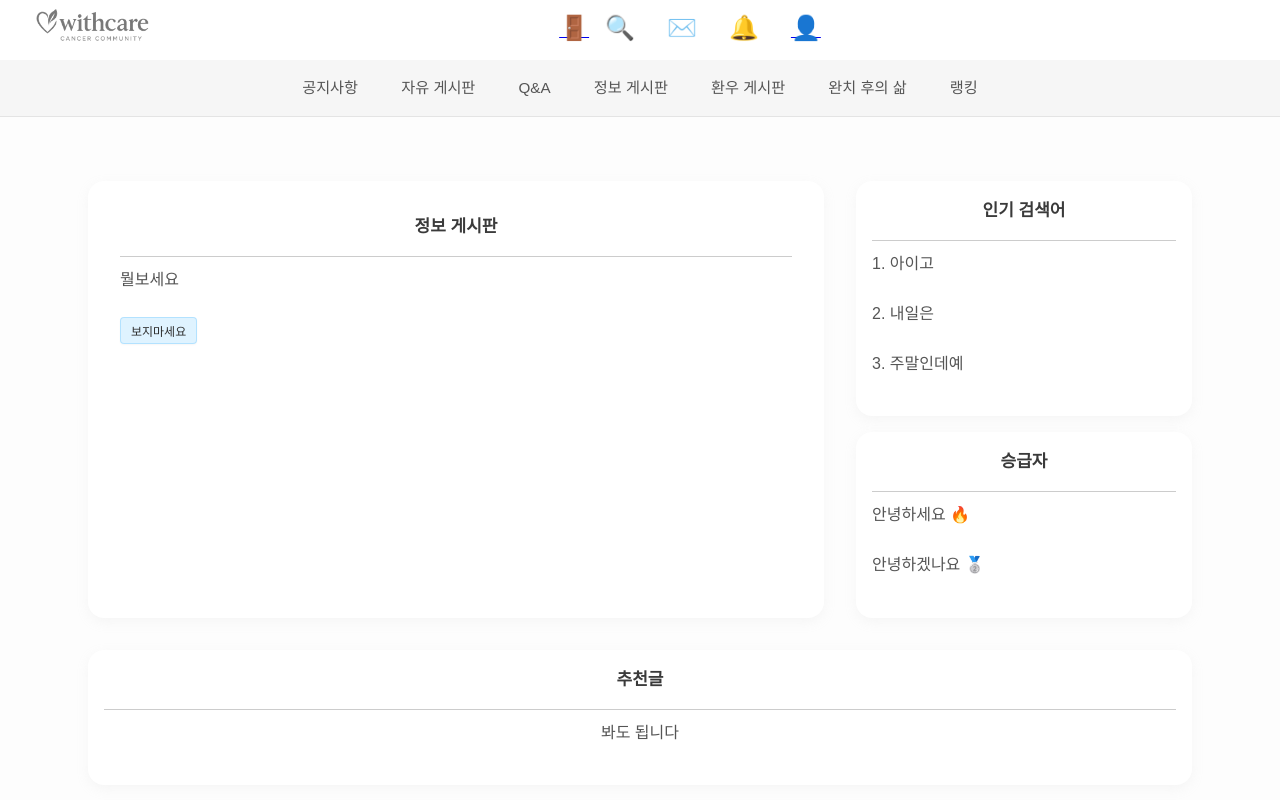
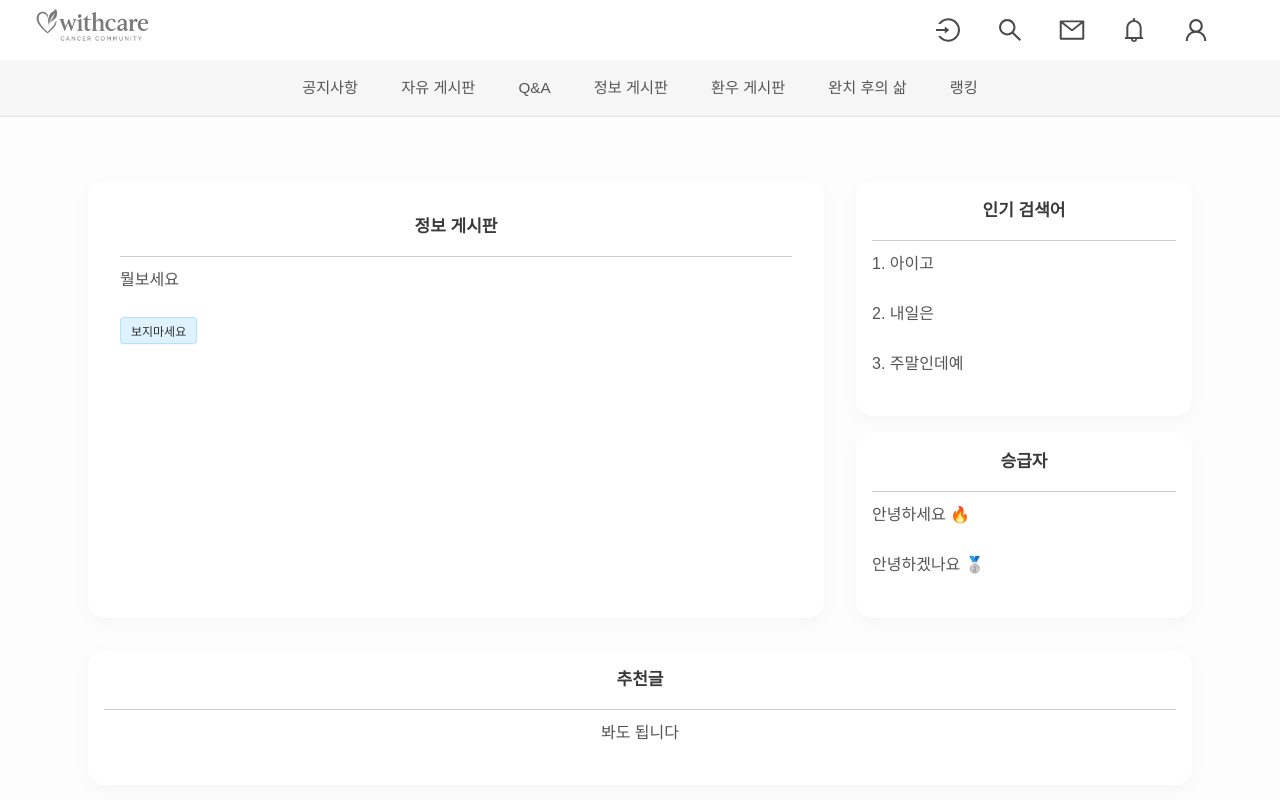
Before and after one commit to oneidsin/withcare_front, a Next.js app: page / in a window 1280 px wide. Shown: the top 800 px of the page. Built offline with nearby package versions, Linux system fonts and the light colour scheme.

Commit message:
상단 우측 아이콘들 추가

```diff
--- a/src/app/layout.jsx
+++ b/src/app/layout.jsx
@@ -1,5 +1,10 @@
 "use client" // ✅ 반드시 최상단
 
+import { AiOutlineLogin } from "react-icons/ai";
+import { AiOutlineSearch } from "react-icons/ai";
+import { AiOutlineMail } from "react-icons/ai";
+import { AiOutlineBell } from "react-icons/ai";
+import { AiOutlineUser } from "react-icons/ai";
 import './app.css'
 import { Provider } from "react-redux";
 import Link from "next/link";
@@ -18,44 +23,15 @@ export default function RootLayout({ children }) {
                 <img src="/logo.png" alt="withcare 로고" className="logo" />
                 </Link>
 
-                {/* ✅ 헤더 우측 기능 영역 */}
                 <div className="header-right">
-                    {/* 로그인 / 로그아웃 */}
-                    <Link href="/login">
-                        <span className="emoji">🚪</span>
-                    </Link>
-
-                    {/* 검색 */}
-                    <Link href="/search">
-                        <div className="icon-wrapper">
-                            <span className="emoji">🔍</span>
-                        </div>
-                    </Link>
-
-                    {/* 쪽지 */}
-                    <Link href="/messages">
-                        <div className="icon-wrapper">
-                            <span className="emoji">✉️</span>
-                        </div>
-                    </Link>
-
-                    {/* 알림 */}
-                    <Link href="/notifications">
-                        <div className="icon-wrapper">
-                            <span className="emoji">🔔</span>
-                        </div>
-                    </Link>
-
-                    {/* 프로필 */}
-                    <Link href="/profile">
-                        <span className="emoji">👤</span>
-                    </Link>
+                    {/* 아이콘 추가 */}
+                    <AiOutlineLogin style={{ fontSize: '28px', cursor: 'pointer', marginRight: '18px' }} title="로그아웃" />
+                    <AiOutlineSearch style={{ fontSize: '28px', cursor: 'pointer', marginRight: '18px' }} title="검색" />
+                    <AiOutlineMail style={{ fontSize: '28px', cursor: 'pointer', marginRight: '18px' }} title="메일" />
+                    <AiOutlineBell style={{ fontSize: '28px', cursor: 'pointer', marginRight: '18px' }} title="알림" />
+                    <AiOutlineUser style={{ fontSize: '28px', cursor: 'pointer' }} title="프로필" />
                 </div>
 
-                <div className='header-rt'>
-                    {/* 아이콘 추가 */}
-
-                </div>
             </header>
             <nav>
                 <a href="#">공지사항</a>
```
